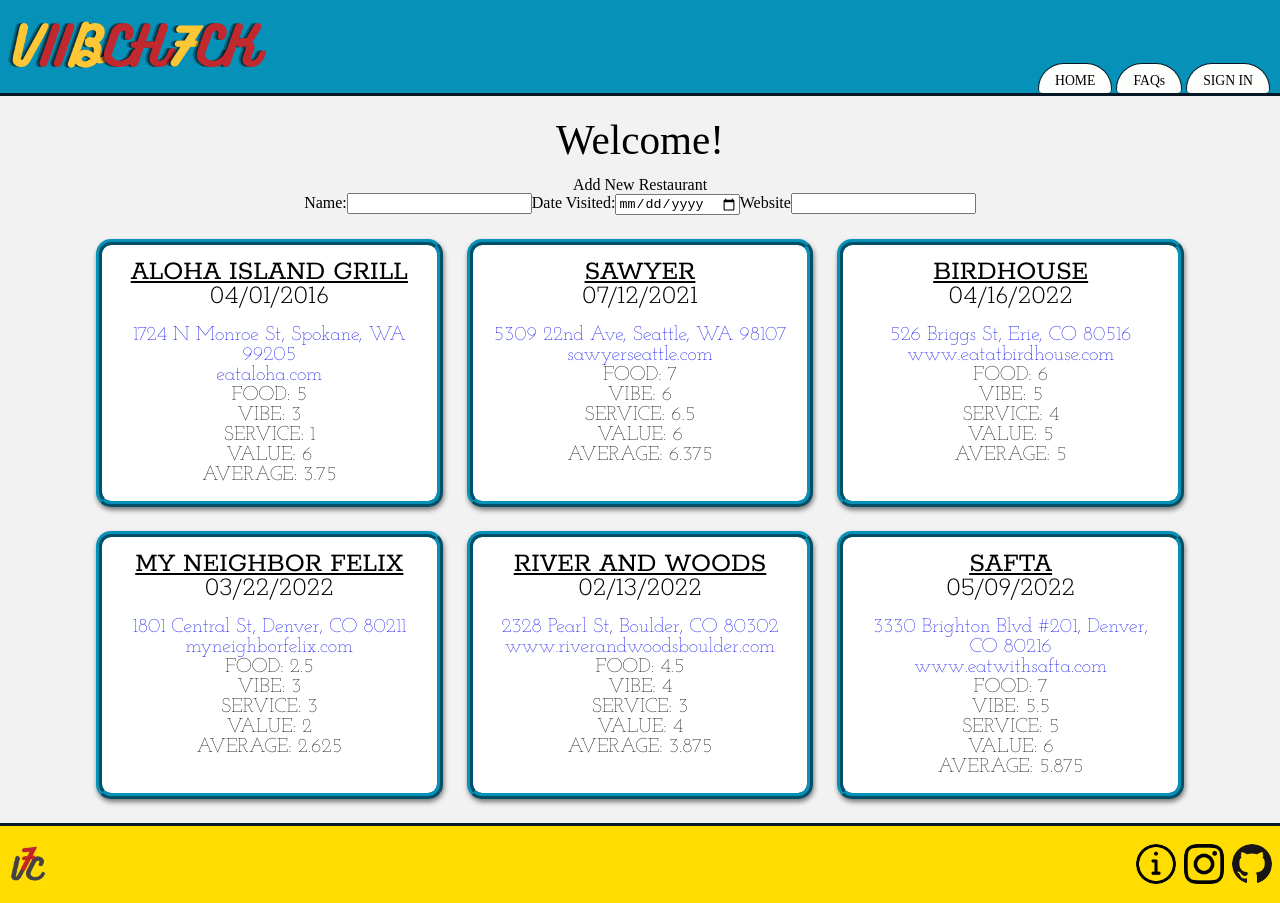
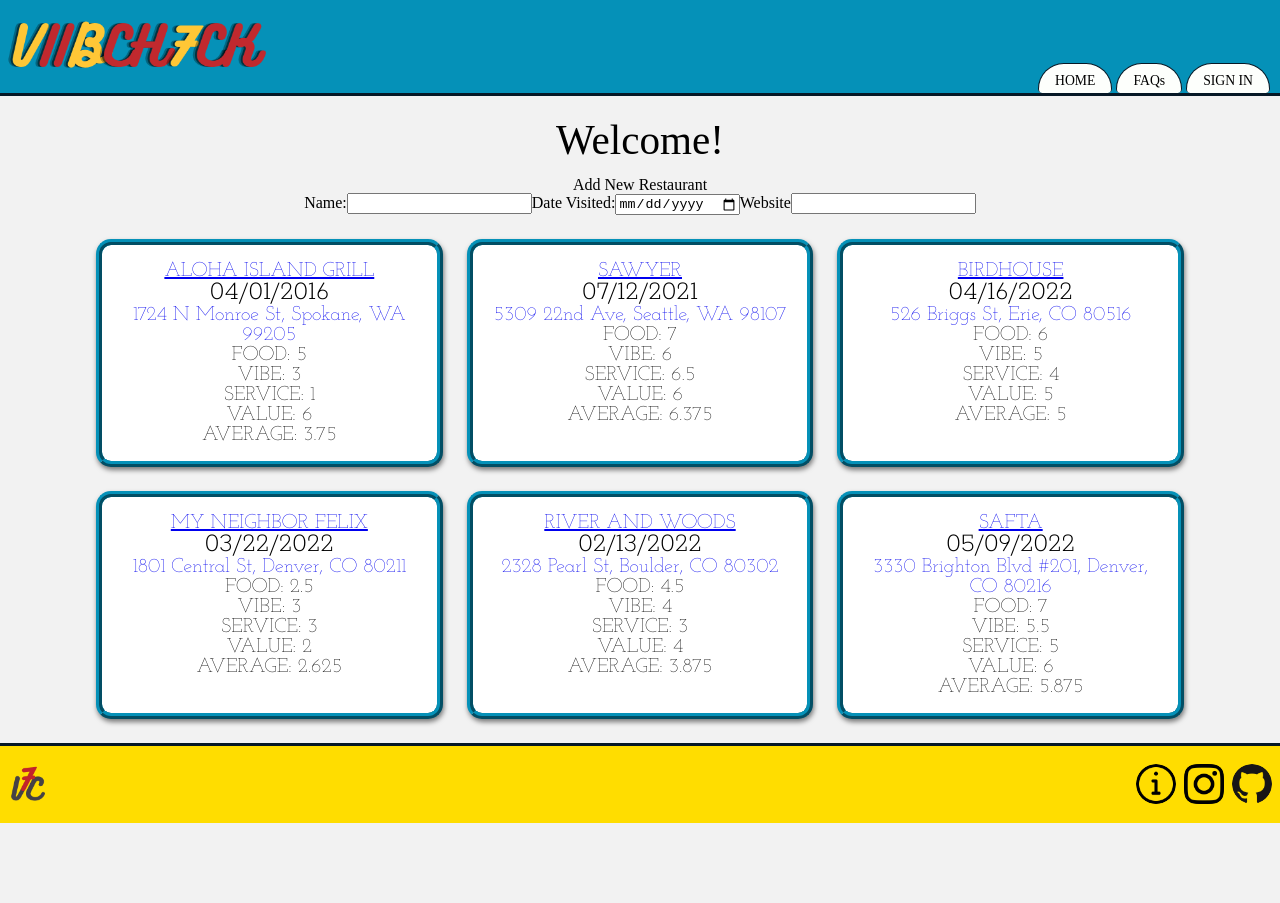
Before and after one commit to colefiscus/vibecheck, a React (Create React App) app: page / in a window 1280 px wide. After the commit the page ends 823 px from the top, so only its background shows below. Built offline with nearby package versions, Linux system fonts and the light colour scheme; a web font is replaced by a local one.

Commit message:
Remove website and turn name into link

```diff
--- a/src/Components/Rating/Rating.js
+++ b/src/Components/Rating/Rating.js
@@ -21,10 +21,15 @@ const Rating = ({ ratingData }) => {
 
   return (
     <RatingWrapper>
-      <RestHeader style={{"text-decoration": "underline"}}>
+      <RestLink
+        href={info.website}
+        target="_blank"
+        rel="noreferrer"
+        style={{"text-decoration": "underline"}}
+      >
         {info.name.toUpperCase()}
-      </RestHeader>
-      <RestHeader style={{"margin-bottom": "1rem", "font-weight": "200"}}>
+      </RestLink>
+      <RestHeader style={{"font-weight": "200"}}>
         {info.dateVisited}
       </RestHeader>
       <RestLink
@@ -35,13 +40,13 @@ const Rating = ({ ratingData }) => {
         {info.address}
       </RestLink>
       <br/>
-      <RestLink
+      {/* <RestLink
         href={info.website}
         target="_blank"
         rel="noreferrer"
       >
         {makeWebsitePresentable(info.website)}
-      </RestLink>
+      </RestLink> */}
       <p>FOOD: {userRatings.foodRating}</p>
       <p>VIBE: {userRatings.vibeRating}</p>
       <p>SERVICE: {userRatings.serviceRating}</p>
```
